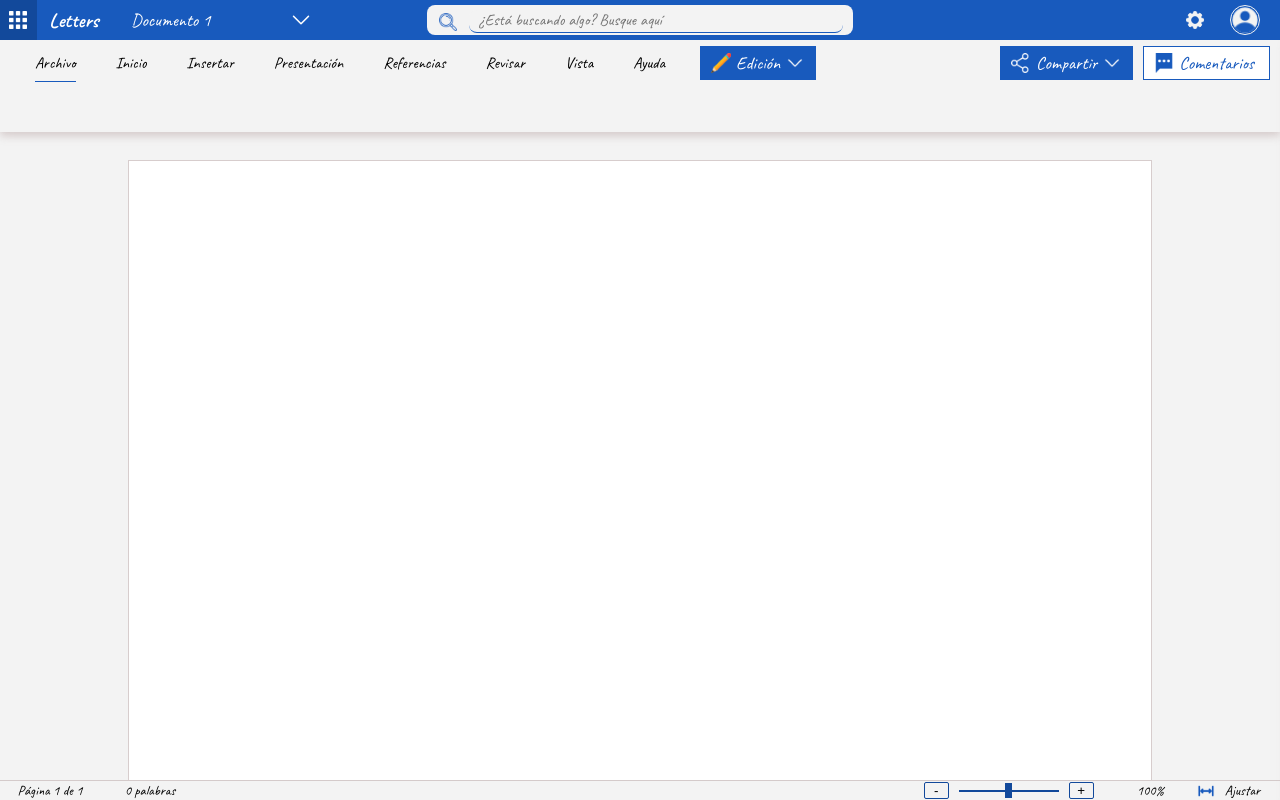
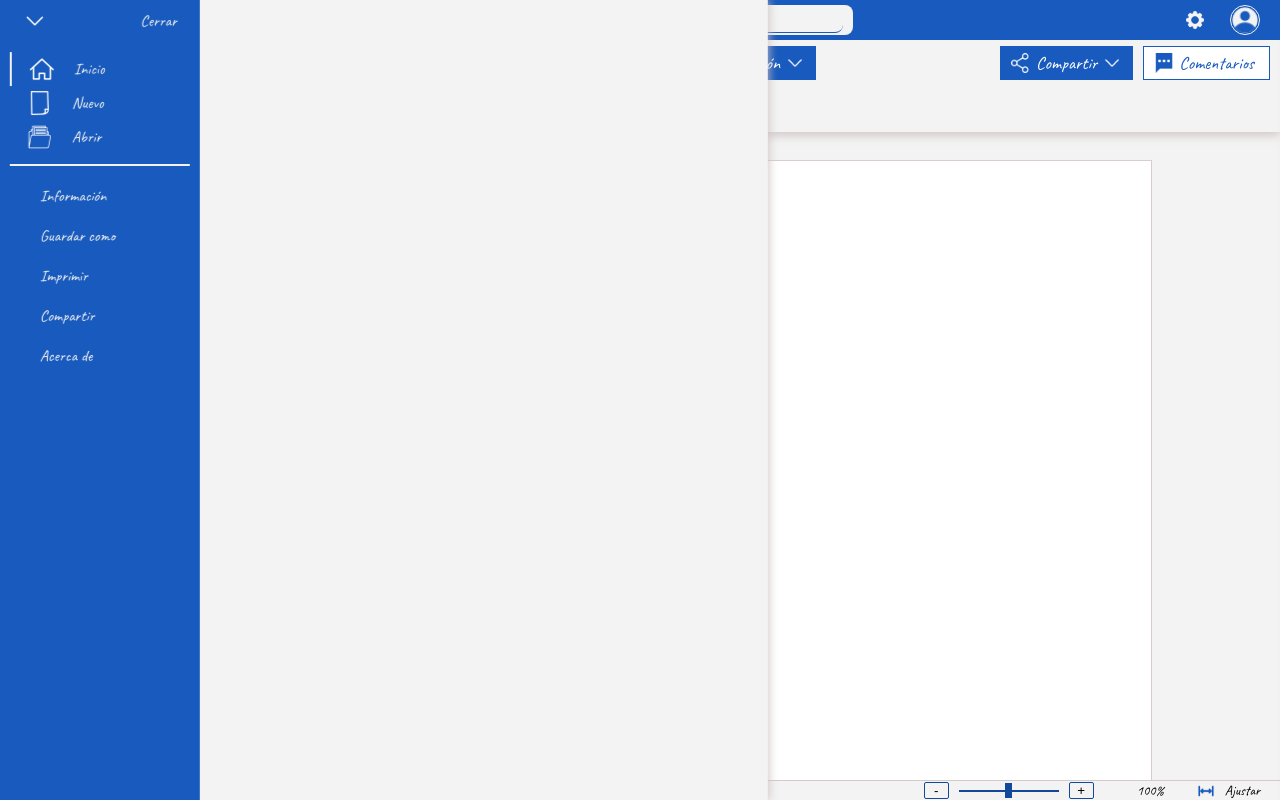
Before and after one commit to dan33pro/EditorLetters, a plain HTML site: page index.html in a window 1280 px wide. Both pictures are taken after a click on the element "Archivo". Drawn offline with Linux system fonts and the light colour scheme.

Commit message:
Primera parte del aside de archivo

```diff
--- a/index.html
+++ b/index.html
@@ -74,42 +74,42 @@
             <div class="left-options-header">
                 <ul class="options-header">
                     <li class="option-item-container">
-                        <span class="btn-option-top-header">
+                        <span class="btn-option-top-header" value="archivo">
                             Archivo
                         </span>
                     </li>
                     <li class="option-item-container">
-                        <span class="btn-option-top-header active-btn-header">
+                        <span class="btn-option-top-header active-btn-header" value="inicio">
                             Inicio
                         </span>
                     </li>
                     <li class="option-item-container">
-                        <span class="btn-option-top-header">
+                        <span class="btn-option-top-header" value="insertar">
                             Insertar
                         </span>
                     </li>
                     <li class="option-item-container">
-                        <span class="btn-option-top-header">
+                        <span class="btn-option-top-header" value="presentacion">
                             Presentación
                         </span>
                     </li>
                     <li class="option-item-container">
-                        <span class="btn-option-top-header">
+                        <span class="btn-option-top-header" value="referencias">
                             Referencias
                         </span>
                     </li>
                     <li class="option-item-container">
-                        <span class="btn-option-top-header">
+                        <span class="btn-option-top-header" value="revisar">
                             Revisar
                         </span>
                     </li>
                     <li class="option-item-container">
-                        <span class="btn-option-top-header">
+                        <span class="btn-option-top-header" value="vista">
                             Vista
                         </span>
                     </li>
                     <li class="option-item-container">
-                        <span class="btn-option-top-header">
+                        <span class="btn-option-top-header" value="ayuda">
                             Ayuda
                         </span>
                     </li>
@@ -136,6 +136,37 @@
 
         </div>
     </header>
+    <aside class="leftAsideFile">
+        <div class="leftPartAside">
+            <div class="closeOptionsPanelFile">
+                <picture class="closePanelFileBtn">
+                    <img src="./src/pictures/arrow.png" alt="flecita">
+                </picture>
+                <span class="closePanelFileBtn">Cerrar</span>
+            </div>
+            <ul class="pricipalOptionsPanleFile">
+                <li class="itemPrincipalOptionPanelFile active-item-panel-file" value="inicio">
+                    <img src="./src/pictures/homeIcon.png" alt="inicio icono">
+                    <span>Inicio</span>
+                </li>
+                <li class="itemPrincipalOptionPanelFile" value="nuevo">
+                    <img src="./src/pictures/paperIcon.png" alt="nuevo icono">
+                    <span>Nuevo</span>
+                </li>
+                <li class="itemPrincipalOptionPanelFile" value="abrir">
+                    <img src="./src/pictures/dirIcon.png" alt="abrir icono">
+                    <span>Abrir</span>
+                </li>
+            </ul>
+            <ul class="otherOptionsPanelFile">
+                <li>Información</li>
+                <li>Guardar como</li>
+                <li>Imprimir</li>
+                <li>Compartir</li>
+                <li>Acerca de</li>
+            </ul>
+        </div>
+    </aside>
     <main class="main-paper">
         <div class="sheet">
 
--- a/src/JS/main.js
+++ b/src/JS/main.js
@@ -158,6 +158,19 @@ const panelAsideSetings = new Panel({
 });
 myPanels.addPanel(panelAsideSetings);
 
+// Create panel aside File
+const nameAsideFile = 'asideFile';
+const asideFile = document.querySelector('.leftAsideFile');
+const toggleClassAsideFile = 'aside-file-left-animation';
+
+// panel aside file
+const panelAsideFile = new Panel({
+    name: nameAsideFile,
+    domPanel: asideFile,
+    toggleClass: toggleClassAsideFile,
+});
+myPanels.addPanel(panelAsideFile);
+
 //                  NAV
 let nameDocument = 'Documento 1';
 const nameDocumentElement = document.querySelector('#name-document');
@@ -262,6 +275,52 @@ function activeBtnHeader(e) {
     activeBtn.classList.remove('active-btn-header');
 
     btn.classList.add('active-btn-header');
+    construirBottomHeader(btn.getAttribute("value"));
+}
+
+//  Header bottom
+
+// Construir el header inferior
+function construirBottomHeader(value) {
+    switch(value) {
+        case "archivo":
+            showPanelArchivo();
+            break;
+        case "inicio":
+            makePanelInicio();
+            break;
+        case "insertar":
+            makePanelInsertar();
+            break;
+        case "presentacion":
+            makePanelPresentacion();
+            break;
+        case "referencias":
+            makePanelReferencia();
+            break;
+        case "leer":
+            makePanelLeer();
+            break;
+        case "revisar":
+            makePanelRevisar();
+            break;
+        case "ayuda":
+            makePanelAyuda();
+            break;
+    }
+}
+
+// Construir el panel especifico para el header inferior
+function showPanelArchivo() {
+    watchPanel(panelAsideFile);
+}
+
+// Configuración para cerrar el aside file
+const btnsCloseAsideFile = document.querySelectorAll('.closePanelFileBtn');
+btnsCloseAsideFile.forEach( btn => btn.addEventListener('click', closeAsideFile));
+
+function closeAsideFile() {
+    panelAsideFile.closePanel();
 }
 
 function hoverActiveBtnStyle(e) {
--- a/src/style/style.css
+++ b/src/style/style.css
@@ -257,6 +257,117 @@ body {
 .right-nav ul li:first-child img {
     border: none;
     width: 20px;
+}
+
+/* left header panels */
+.leftAsideFile {
+    position: absolute;
+    left: -61vw;
+    width: 60vw;
+    height: 100vh;
+    display: grid;
+    grid-template-columns: 1fr 6fr;
+    box-shadow: 2px 0 8px var(--shadow-dark);
+    background: var(--secundary-color);
+    z-index: 3;
+    will-change: transform;
+    transition: transform 500ms;
+}
+
+.aside-file-left-animation {
+    transform: translateX(61vw);
+}
+
+.leftAsideFile .leftPartAside {
+    width: 200px;
+    height: 100%;
+    display: flex;
+    flex-direction: column;
+    background: var(--principal-color);
+}
+
+.leftPartAside .closeOptionsPanelFile {
+    margin: 0 auto;
+    width: 90%;
+    padding: 5px;
+    display: flex;
+    align-items: center;
+    justify-content: space-between;
+}
+
+.closeOptionsPanelFile span {
+    padding: 4px 8px;
+    color: var(--theme-one-s-c);
+    border-radius: 4px;
+    font-size: var(--medium-font-size);
+    cursor: pointer;
+}
+
+.closeOptionsPanelFile picture {
+    display: flex;
+    align-items: center;
+    justify-content: center;
+    padding: 4px 8px;
+    border-radius: 4px;
+    font-size: var(--medium-font-size);
+    cursor: pointer;
+}
+
+.closeOptionsPanelFile picture:hover {
+    background: var(--principal-color-dark);
+}
+
+.closeOptionsPanelFile span:hover {
+    background: var(--principal-color-dark);
+}
+
+.leftPartAside .pricipalOptionsPanleFile {
+    padding: 10px 0;
+    margin: 0 auto;
+    width: 90%;
+    display: grid;
+    grid-template-rows: repeat(3, 1fr);
+    border-bottom: 2px solid var(--theme-one-s-c);
+}
+
+.pricipalOptionsPanleFile .itemPrincipalOptionPanelFile {
+    padding: 5px 18px;
+    display: flex;
+    align-items: center;
+}
+
+.pricipalOptionsPanleFile .itemPrincipalOptionPanelFile:hover {
+    background: var(--principal-color-dark);
+}
+
+.pricipalOptionsPanleFile .active-item-panel-file {
+    border-left: 2px solid var(--theme-one-s-c);
+}
+
+.itemPrincipalOptionPanelFile span {
+    font-size: var(--medium-font-size);
+    color: var(--theme-one-s-c);
+    margin-left: 20px;
+}
+
+.otherOptionsPanelFile {
+    margin: 0 auto;
+    padding: 10px;
+    width: 90%;
+    display: flex;
+    flex-direction: column;
+    list-style: none;
+}
+
+.otherOptionsPanelFile li {
+    padding: 10px 20px;
+    font-size: var(--medium-font-size);
+    color: var(--theme-one-s-c);
+    cursor: pointer;
+}
+
+.otherOptionsPanelFile li:hover {
+    background: var(--principal-color-dark);
 }
 
 /* right nav panels */
```
Also changed, not shown: src/pictures/dirIcon.png (added), src/pictures/homeIcon.png (added), src/pictures/paperIcon.png (added).
